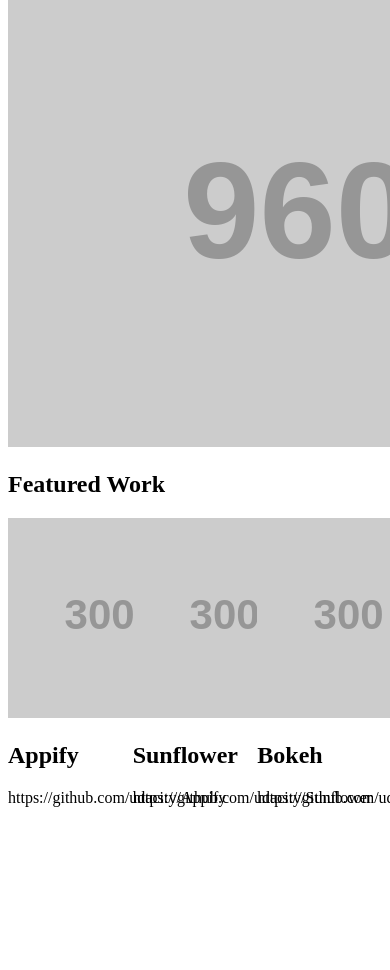
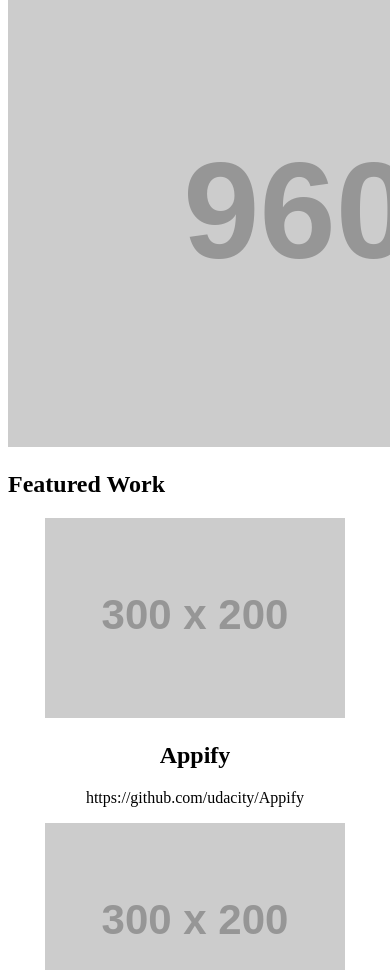
Before and after one commit to lee-chris/portfolio_site_design, a plain HTML site: page index.html in a window 390 px wide. Shown: the part 130-1100 px from the top of the page. Before the commit the page ends 961 px from the top, so only its background shows below. Drawn offline with Linux system fonts and the light colour scheme; placeholder pictures from the web are drawn by us.

Commit message:
updated the featured work divs to use column drop

```diff
--- a/css/main.css
+++ b/css/main.css
@@ -4,8 +4,30 @@ div.container {
 	margin-right: auto;
 }
 
+/* header classes */
+
 div.name {
 	text-align: right;
+}
+
+/* featured work classes */
+
+div.featured div {
+	text-align: center;
+}
+
+@media only screen and (max-width: 930px) {
+
+	div.featured div.col-4 {
+		width: 50%;
+	}
+}
+
+@media only screen and (max-width: 640px) {
+
+	div.featured div.col-4 {
+		width: 100%;
+	}
 }
 
 /* grid classes */
--- a/index.html
+++ b/index.html
@@ -1,6 +1,7 @@
 <!DOCTYPE html>
 <html>
   <head>
+    <meta name="viewport" content="width=device-width, initial-scale=1.0">
     <title>Portfolio</title>
     <link rel="stylesheet" href="css/main.css"/>
   </head>
```
